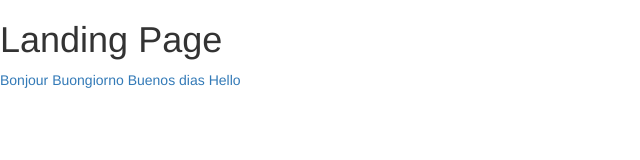
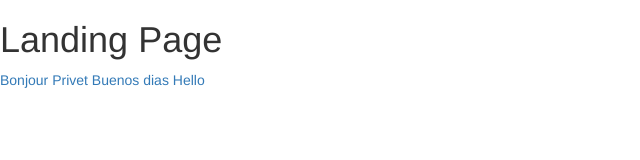
Before and after one commit to Eazyed/DE3_GL_Git, a plain HTML site: page www/index.html in a window 1280 px wide. Shown: the full height of the page, 0-640 px from the left. Drawn offline with nearby package versions, Linux system fonts and the light colour scheme.

Commit message:
Changé l'italien en russe

```diff
--- a/www/index.html
+++ b/www/index.html
@@ -14,7 +14,7 @@
 
     <h1>Landing Page</h1>
       <a href="./bonjour.html">Bonjour</a>
-      <a href="./buongiorno.html">Buongiorno</a>
+      <a href="./privet.html">Privet</a>
       <a href="./buenosdias.html">Buenos dias</a>
       <a href="./hello.html">Hello</a>
 
```
Also changed, not shown: www/buongiorno.html (deleted, +0 -1 lines), www/privet.html (added, +1 -0 lines).
